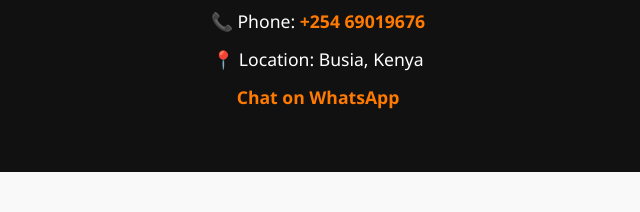
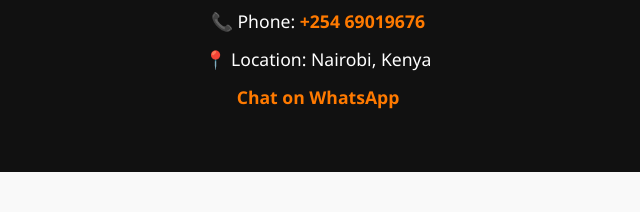
Before and after one commit to Wangadeveloper/ishmael_welding-ishmael, a plain HTML site: page index.html in a window 1280 px wide. Shown: the part 4771-4983 px from the top of the page, 322-962 px from the left. Drawn offline with Linux system fonts and the light colour scheme.

Commit message:
Update index.html

```diff
--- a/index.html
+++ b/index.html
@@ -82,7 +82,7 @@
       <h2>Contact Us</h2>
       <p>📞 Phone: <a href="tel:+254712961199">+254 712961199</a></p>
       <p>📞 Phone: <a href="tel:+25469019676">+254 69019676</a></p>
-      <p>📍 Location: Busia, Kenya</p>
+      <p>📍 Location: Nairobi, Kenya</p>
       <p>
         <a href="https://wa.me/254712961199">Chat on WhatsApp</a>
       </p>
```
